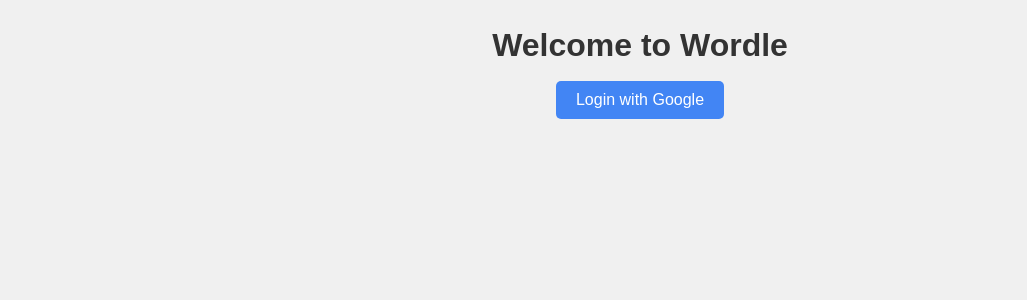
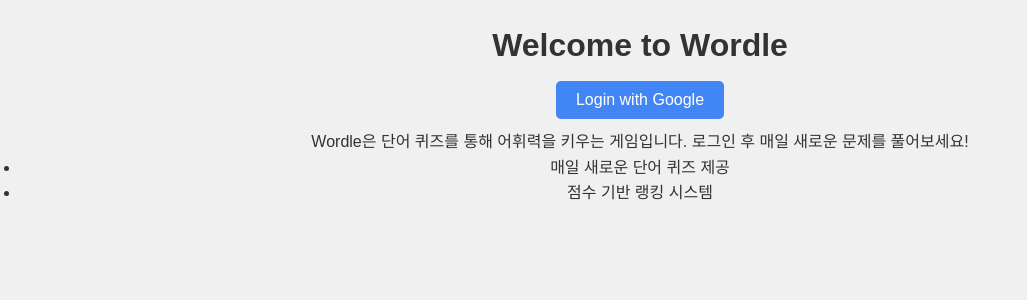
Before and after one commit to mypace0600/my-app, a React (Vite) app: page /splash in a window 1280 px wide. Shown: the top 300 px of the page, without its empty margins (0-1027 px from the left). Built offline with nearby package versions, Linux system fonts and the light colour scheme; no server answers.

Commit message:
splash 내용 추가

```diff
--- a/src/components/Splash.jsx
+++ b/src/components/Splash.jsx
@@ -17,6 +17,14 @@
       <button onClick={handleGoogleLogin} className="login-button">
         Login with Google
       </button>
+      <p>
+        Wordle은 단어 퀴즈를 통해 어휘력을 키우는 게임입니다. 로그인 후 매일
+        새로운 문제를 풀어보세요!
+      </p>
+      <ul>
+        <li>매일 새로운 단어 퀴즈 제공</li>
+        <li>점수 기반 랭킹 시스템</li>
+      </ul>
     </div>
   );
 };
```
